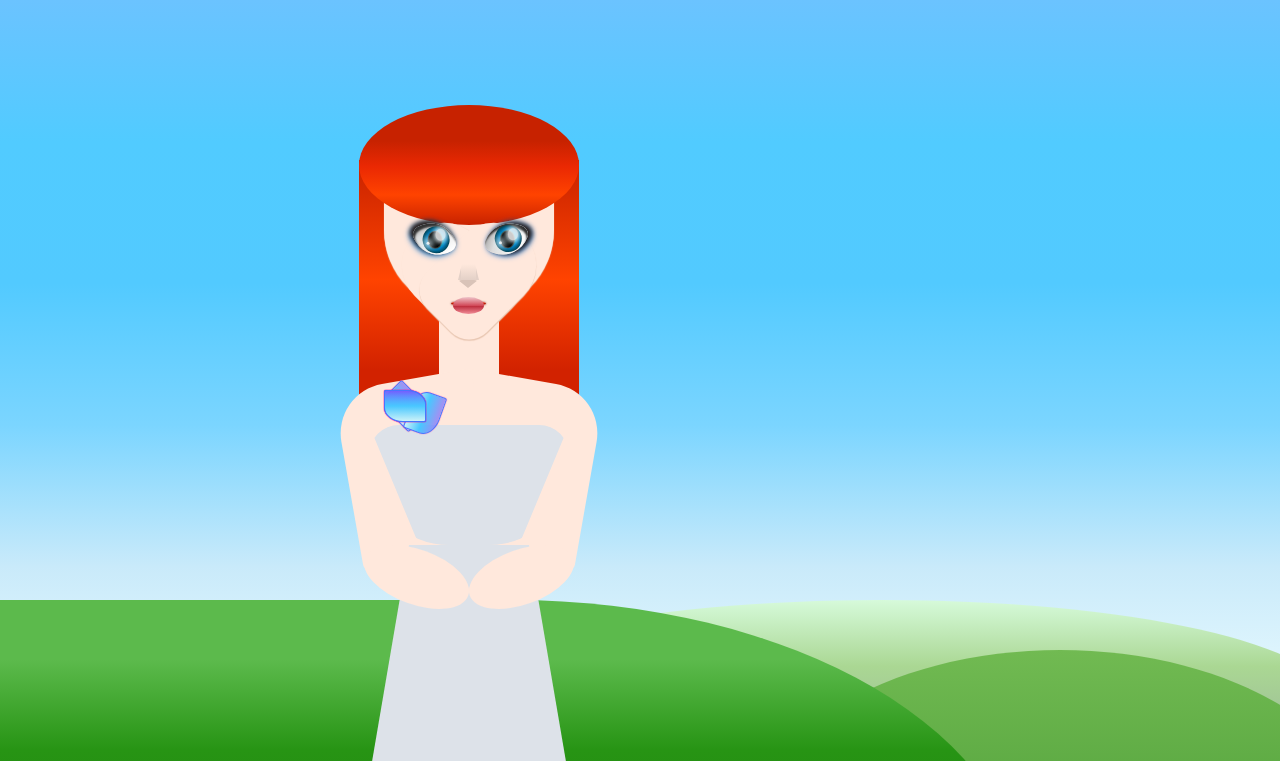
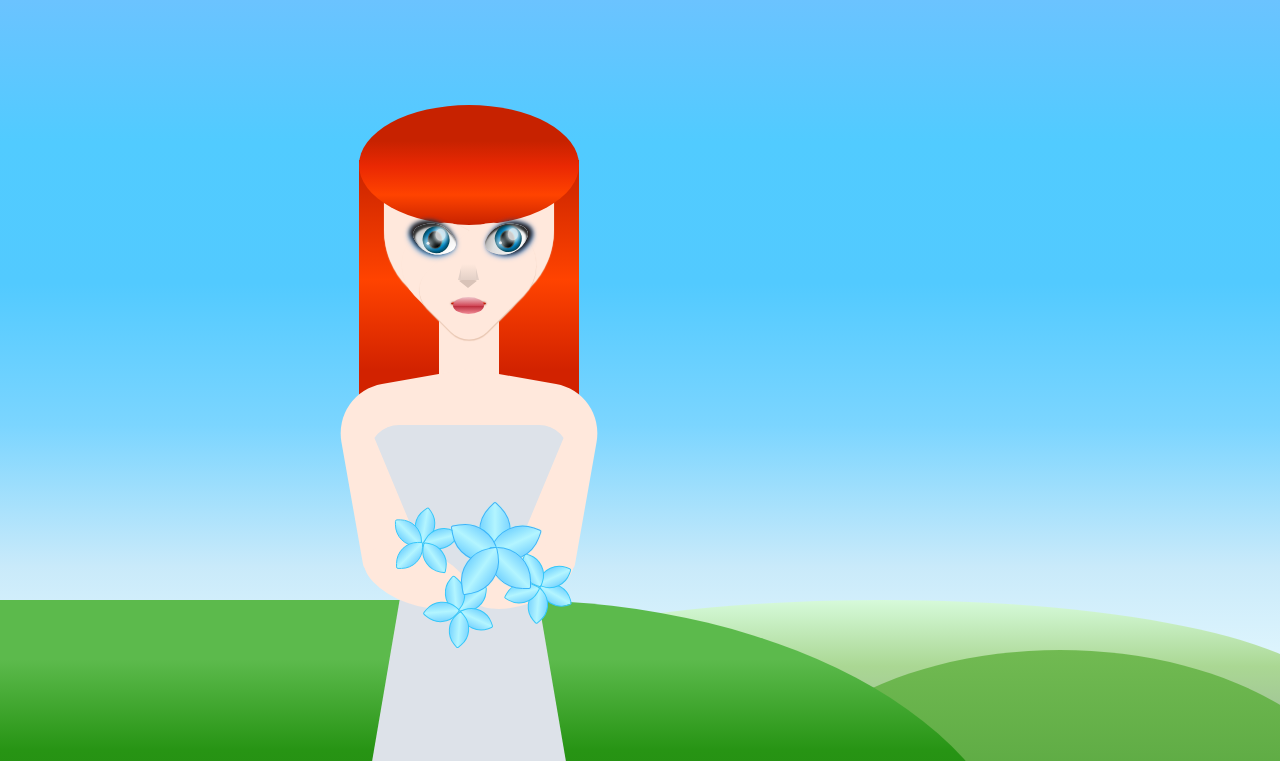
Before and after one commit to ValentinaKozlova/css-girl, a plain HTML site: page human.html in a window 1280 px wide. Shown: the top 761 px of the page. Drawn offline with Linux system fonts and the light colour scheme.

Commit message:
Added flowers

```diff
--- a/human.css
+++ b/human.css
@@ -327,30 +327,96 @@ body {
 .flowers {
   z-index: 100;
   position: absolute;
+  z-index: 100;
+  position: absolute;
+  margin: 120px 0 0 90px;
 }
 
 .flower .leaf {
-    background: linear-gradient(to bottom, rgba(116, 91, 255, 0.64), #49C7FF, #CBF2F8) no-repeat;
-    border: 1px solid #4675FF;
-    box-shadow: 0 0 1px 0 #f09;
+  border: 1px solid #3BB3FA;
+  box-shadow: 0 0 1px 0 #67FBFF;
+  width: 40px;
+  height: 40px;
 }
 
 .leaf {
   display: inline-block;
-    width: 40px;
-    height: 30px;
-    border-radius: 2px 45%;
+  border-radius: 2px 80%;
   position: absolute;
 }
 
+.flower-light {
+  z-index: -1;
+  position: absolute;
+  margin-left: -60px;
+  transform: rotate(10deg);
+}
+.flower-light .leaf{
+  width: 25px;
+  height: 25px;
+  border: 1px solid #35C7FA;
+}
+
+.flower-light .leaf.r0 {
+  left: 15px;
+  top: 30px;
+}
+
+.flower-light .leaf.r80 {
+  left: -10px;
+  top: 32px;
+}
+
+.flower-light .leaf.r-10 {
+  left: -15px;
+  top: 10px;
+}
+
+.flower-light .leaf.r110 {
+  left: 18px;
+  top: 10px;
+}
+
 .r45 {
+  background: linear-gradient(45deg, rgba(91, 219, 255, 0.64), #7BD7FF, #B3F5FF, #7FD7FF, #24BBFF) no-repeat;
   transform: rotate(45deg);
 }
 
 .r110 {
   transform: rotate(110deg);
+  background: linear-gradient(45deg, rgba(91, 219, 255, 0.64), #7BD7FF, #B3F5FF, #7FD7FF, #24BBFF) no-repeat;
   left: 20px;
-    top: 7px;
+  top: 12px;
+}
+
+.r-10 {
+  transform: rotate(-10deg);
+  background: linear-gradient(45deg, rgba(91, 219, 255, 0.64), #7BD7FF, #B3F5FF, #7FD7FF, #24BBFF) no-repeat;
+  left: -20px;
+  top: 12px;
+}
+
+.r0 {
+ background: linear-gradient(45deg, rgba(91, 219, 255, 0.64), #7BD7FF, #B3F5FF, #7FD7FF, #24BBFF) no-repeat;
+ left: 15px;
+ top: 37px;
+}
+
+.r80 {
+  transform: rotate(80deg);
+  background: linear-gradient(45deg, rgba(91, 219, 255, 0.64), #7BD7FF, #B3F5FF, #7FD7FF, #24BBFF) no-repeat;
+  left: -15px;
+  top: 40px;
+}
+
+.second {
+  margin: 70px 0 0 0px;
+  transform: rotate(50deg);
+}
+
+.third {
+    transform: rotate(120deg);
+  margin: 80px 0 0 100px;
 }
 
 #heart:before,
--- a/human.html
+++ b/human.html
@@ -33,9 +33,30 @@
 				<div class="flower">
 					<div class="leaf r45"></div>
 					<div class="leaf r110"></div>
-					<div class="leaf "></div>
-					<div class="leaf"></div>
-					<div class="leaf"></div>
+					<div class="leaf r-10"></div>
+					<div class="leaf r0"></div>
+					<div class="leaf r80"></div>
+				</div>
+				<div class="flower-light">
+					<div class="leaf r45"></div>
+					<div class="leaf r110"></div>
+					<div class="leaf r-10"></div>
+					<div class="leaf r0"></div>
+					<div class="leaf r80"></div>
+				</div>
+				<div class="flower-light second">
+					<div class="leaf r45"></div>
+					<div class="leaf r110"></div>
+					<div class="leaf r-10"></div>
+					<div class="leaf r0"></div>
+					<div class="leaf r80"></div>
+				</div>
+				<div class="flower-light third">
+					<div class="leaf r45"></div>
+					<div class="leaf r110"></div>
+					<div class="leaf r-10"></div>
+					<div class="leaf r0"></div>
+					<div class="leaf r80"></div>
 				</div>
 			</div>
 			<div class="dress"></div>
```
Lines whose indentation alone changed are shown as unchanged.
